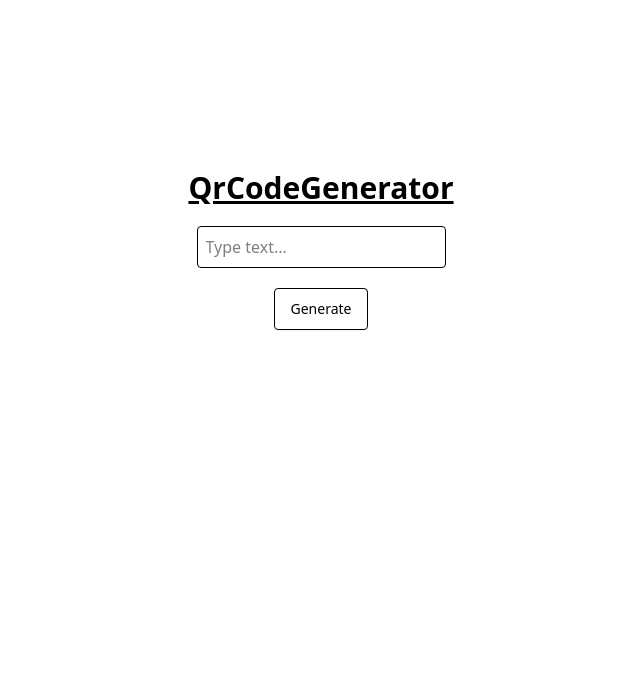
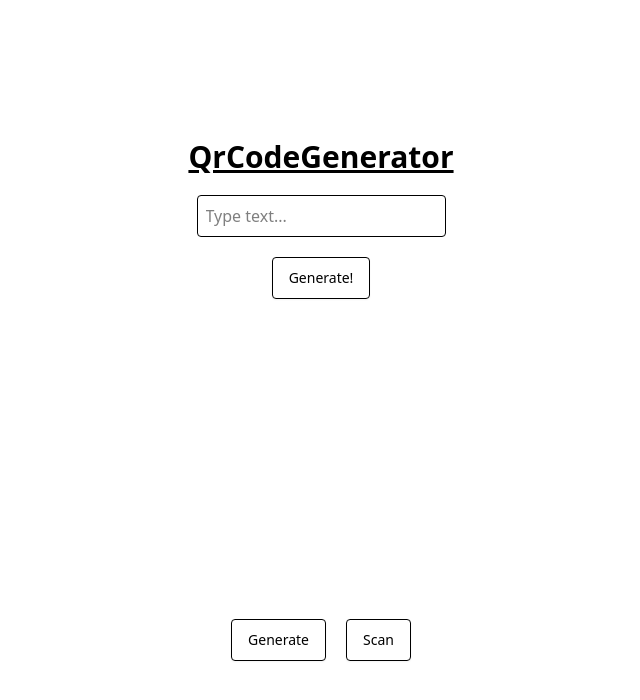
Before and after one commit to andrabra/qrCodeApp, a React (Vite) app: page / in a window 1280 px wide. Shown: the top 700 px of the page, without its empty margins (319-959 px from the left). Built offline with nearby package versions, Linux system fonts and the light colour scheme.

Commit message:
сделал выбор режима без навигации

```diff
--- a/src/components/Layout/Layout.jsx
+++ b/src/components/Layout/Layout.jsx
@@ -1,10 +1,30 @@
-import QrCodeGenerator from "../QrCodeGenerator/QrCodeGenerator";
+import { useState } from 'react';
+import QrCodeGenerator from '../QrCodeGenerator/QrCodeGenerator';
+import QrCodeScanner from '../QrCodeScanner/QrCodeScanner';
+import Button from '../common/button';
 
 const Layout = () => {
+  const [showGenerate, setShowGenerate] = useState(true);
+  const [showScan, setShowScan] = useState(false);
+
+  const handleClickGenerate = () => {
+    setShowGenerate(true);
+    setShowScan(false);
+  };
+  const handleClickScan = () => {
+    setShowGenerate(false);
+    setShowScan(true);
+  };
+
   return (
     <div className='flex flex-col justify-center items-center gap-5 min-h-screen'>
       <h1 className='text-3xl font-bold underline'>QrCodeGenerator</h1>
-      <QrCodeGenerator />
+      {showGenerate && <QrCodeGenerator />}
+      {showScan && <QrCodeScanner />}
+      <div className='flex gap-5'>
+        <Button onClick={handleClickGenerate}>Generate</Button>
+        <Button onClick={handleClickScan}>Scan</Button>
+      </div>
     </div>
   );
 };
--- a/src/components/QrCodeGenerator/QrCodeGenerator.jsx
+++ b/src/components/QrCodeGenerator/QrCodeGenerator.jsx
@@ -1,5 +1,6 @@
 import { QRCodeSVG } from "qrcode.react";
 import { useState } from "react";
+import Button from '../common/button';
 
 const QrCodeGenerator = () => {
   const [inputChar, setInputChar] = useState("");
@@ -30,13 +31,10 @@ const QrCodeGenerator = () => {
           className="border rounded-sm p-2"
           type="text"
         />
-        <button
-          onClick={handleClick}
-          className="border rounded-sm p-2 cursor-pointer hover:gray-600 focus:ring-1 focus:ring-brand-medium shadow-xs font-medium leading-5 rounded-base text-sm px-4 py-2.5 focus:outline-none"
-          type="submit"
-        >
-          Generate
-        </button>
+        <Button
+          onClick={handleClick}>
+          Generate!
+        </Button>
 
         <div className="min-h-70">
           {resultShowQrCode !== "" && (
--- /dev/null
+++ b/src/components/QrCodeScanner/QrCodeScanner.jsx
@@ -0,0 +1,29 @@
+import { Scanner } from '@yudiel/react-qr-scanner';
+import { useState } from 'react';
+
+const QrCodeScanner = () => {
+  const [scannedQrCode, setScannedQrCode] = useState(null);
+
+  const scannerSettings = {
+    audio: false,
+    finder: false,
+  };
+
+  const scanHandler = (result) => {
+    setScannedQrCode(result[0].rawValue);
+  };
+
+  return (
+    <div className='flex flex-col justify-center items-center gap-5'>
+      <Scanner
+        onScan={scanHandler}
+        allowMultiple
+        components={scannerSettings}
+        onError={(error) => console.log(error?.message)}
+      />
+      {scannedQrCode && <p>{scannedQrCode}</p>}
+    </div>
+  );
+};
+
+export default QrCodeScanner;
--- /dev/null
+++ b/src/components/common/button.jsx
@@ -0,0 +1,13 @@
+const Button = ({children, onClick}) => {
+  return (
+    <button
+      type='button'
+      onClick={onClick}
+      className='border rounded-sm p-2 cursor-pointer hover:gray-600 focus:ring-1 focus:ring-brand-medium shadow-xs font-medium leading-5 rounded-base text-sm px-4 py-2.5 focus:outline-none'
+    >
+      {children}
+    </button>
+  );
+};
+
+export default Button;
```
